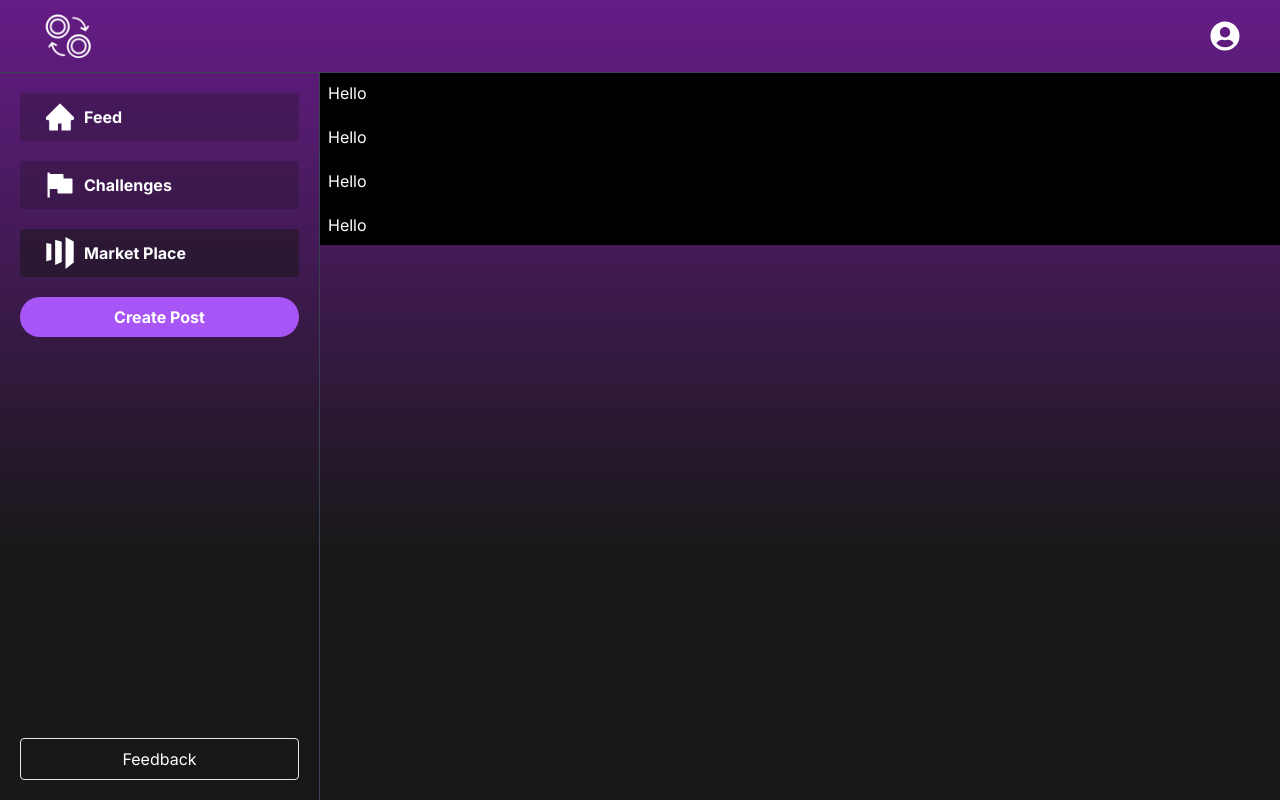
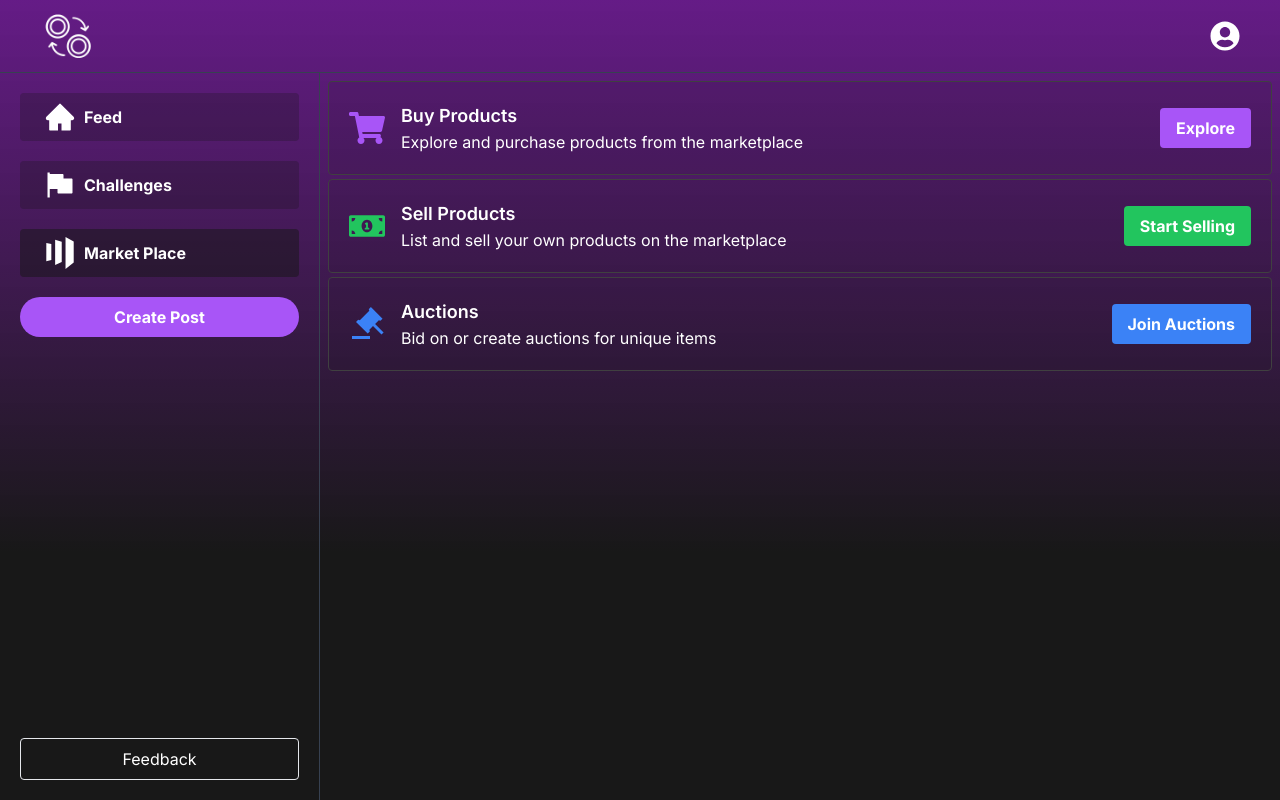
Before and after one commit to the-nexus-point/nexus-next.js, a Next.js app: page /marketplace in a window 1280 px wide. Built offline with nearby package versions, Linux system fonts and the light colour scheme.

Commit message:
improving marketplace

```diff
--- a/src/components/Marketplace.jsx
+++ b/src/components/Marketplace.jsx
@@ -1,13 +1,48 @@
+import React from "react";
 import Container from "./shared/Container";
+import { FaShoppingCart, FaMoneyBillAlt } from "react-icons/fa";
+import { RiAuctionFill } from "react-icons/ri";
 
 const Marketplace = () => {
   return (
     <Container activeRoute="marketplace">
-      <div className="p-2 flex flex-col space-y-5 bg-black">
-        <h1>Hello</h1>
-        <h1>Hello</h1>
-        <h1>Hello</h1>
-        <h1>Hello</h1>
+      <div className="p-2 flex flex-col space-y-1">
+        <div className="border border-neutral-700 rounded p-5 bg-neutral-900/10 hover:bg-neutral-900/20 hover:cursor-pointer flex justify-between items-center space-x-5">
+          <div className="flex items-center space-x-4">
+            <FaShoppingCart className="text-4xl text-purple-500" />
+            <div>
+              <h2 className="text-lg font-semibold">Buy Products</h2>
+              <p>Explore and purchase products from the marketplace</p>
+            </div>
+          </div>
+          <button className="bg-purple-500 hover:bg-purple-700 text-white font-bold py-2 px-4 focus:outline-none focus:shadow-outline rounded">
+            Explore
+          </button>
+        </div>
+        <div className="border border-neutral-700 rounded p-5 bg-neutral-900/10 hover:bg-neutral-900/20 hover:cursor-pointer flex justify-between items-center space-x-5">
+          <div className="flex items-center space-x-4">
+            <FaMoneyBillAlt className="text-4xl text-green-500" />
+            <div>
+              <h2 className="text-lg font-semibold">Sell Products</h2>
+              <p>List and sell your own products on the marketplace</p>
+            </div>
+          </div>
+          <button className="bg-green-500 hover:bg-green-700 text-white font-bold py-2 px-4 focus:outline-none focus:shadow-outline rounded">
+            Start Selling
+          </button>
+        </div>
+        <div className="border border-neutral-700 rounded p-5 bg-neutral-900/10 hover:bg-neutral-900/20 hover:cursor-pointer flex justify-between items-center space-x-5">
+          <div className="flex items-center space-x-4">
+            <RiAuctionFill className="text-4xl text-blue-500" />
+            <div>
+              <h2 className="text-lg font-semibold">Auctions</h2>
+              <p>Bid on or create auctions for unique items</p>
+            </div>
+          </div>
+          <button className="bg-blue-500 hover:bg-blue-700 text-white font-bold py-2 px-4 focus:outline-none focus:shadow-outline rounded">
+            Join Auctions
+          </button>
+        </div>
       </div>
     </Container>
   );
```
